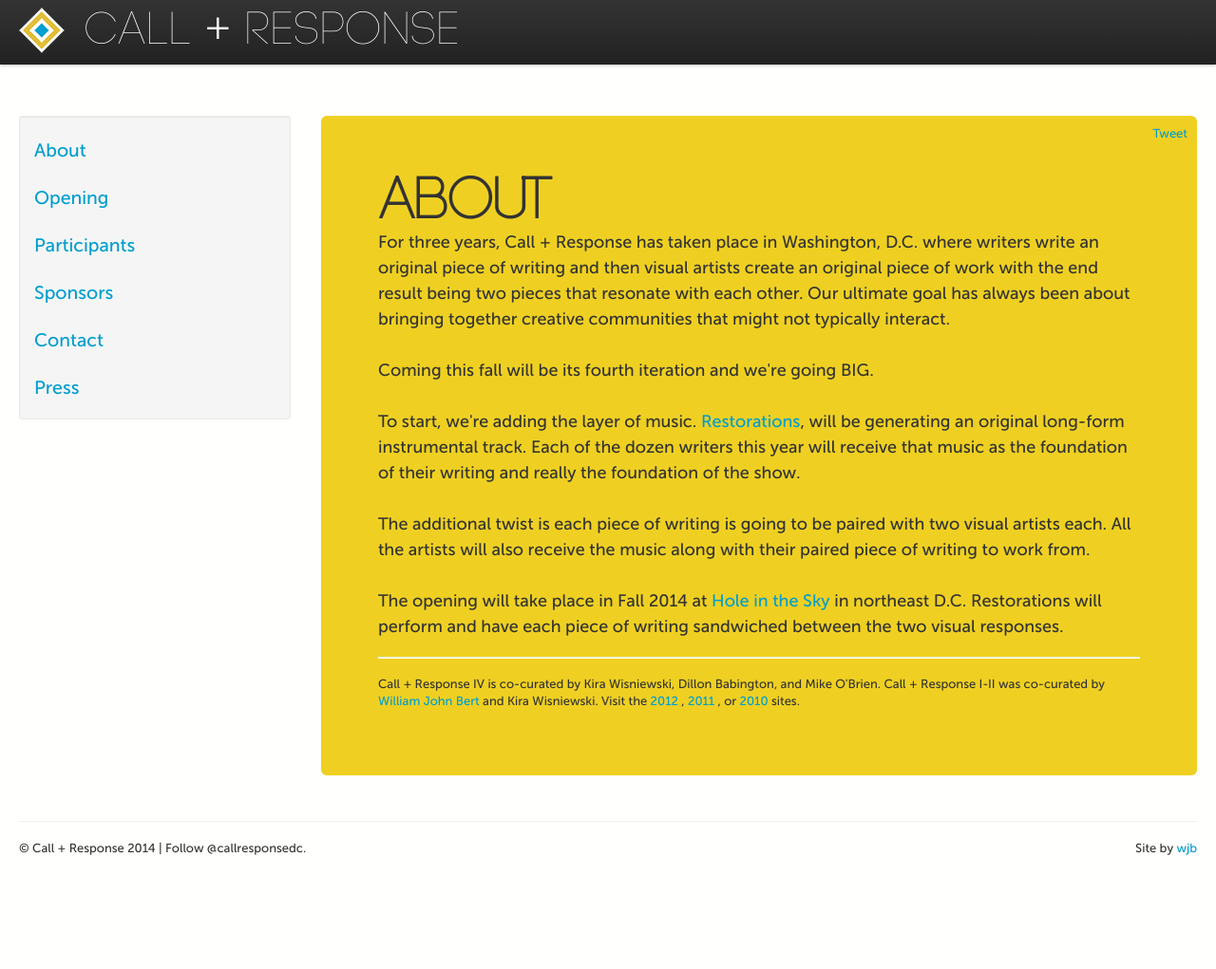
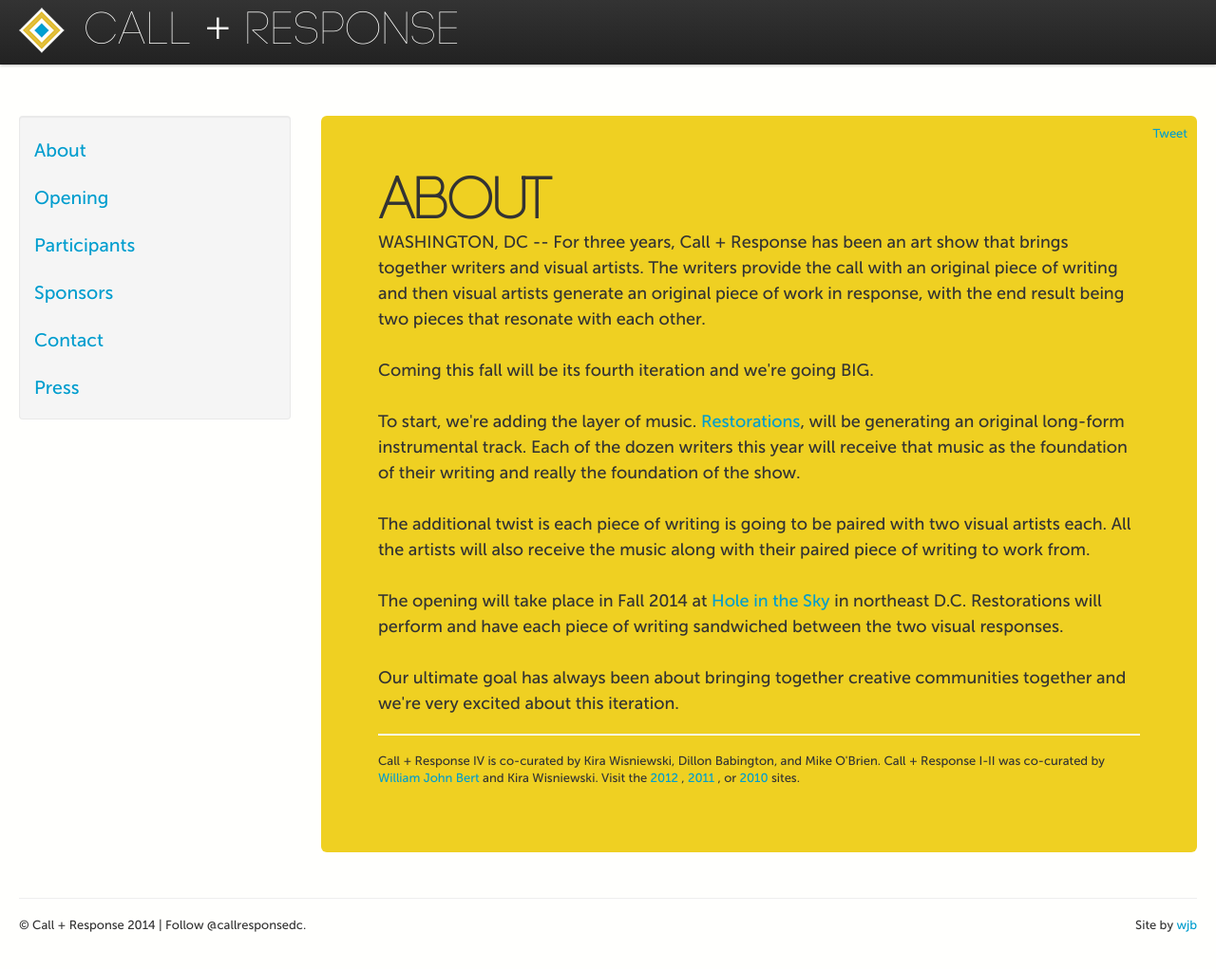
Before and after one commit to callandresponsedc/callandresponsedc, a Jekyll site: the page built from about/index.html, in a window 1280 px wide and 1033 px high. Shown: the top 1021 px of the window at 95% size. Built offline with Jekyll 4.4.1, drawn with Linux system fonts in a browser that asks for light colours; Markdown is read by kramdown in place of the engine named in the settings; comment, search, counter and statistics services are not loaded.

Commit message:
Update index.html

```diff
--- a/about/index.html
+++ b/about/index.html
@@ -6,8 +6,8 @@ title: About
 <h1>About
 </h1>
 <p>
-  For three years, Call + Response has taken place in Washington, D.C. where writers write an original piece of writing and then visual artists create an original piece of work with the end result being two pieces that resonate with each other. Our ultimate goal has always been about bringing together creative communities that might not typically interact.
- <br/><br/>
+  WASHINGTON, DC -- For three years, Call + Response has been an art show that brings together writers and visual artists. The writers provide the call with an original piece of writing and then visual artists generate an original piece of work in response, with the end result being two pieces that resonate with each other.
+  <br/><br/>
 Coming this fall will be its fourth iteration and we're going BIG.
  <br/><br/>
 To start, we're adding the layer of music. <a href="http://restorations.bandcamp.com/">Restorations</a>, will be generating an original long-form instrumental track. Each of the dozen writers this year will receive that music as the foundation of their writing and really the foundation of the show.
@@ -15,6 +15,9 @@ To start, we're adding the layer of music. <a href="http://restorations.bandcamp
 The additional twist is each piece of writing is going to be paired with two visual artists each. All the artists will also receive the music along with their paired piece of writing to work from.
  <br/><br/>
 The opening will take place in Fall 2014 at <a href="http://www.holeintheskydc.com/">Hole in the Sky</a> in northeast D.C. Restorations will perform and have each piece of writing sandwiched between the two visual responses.
+<br/><br/>
+Our ultimate goal has always been about bringing together creative communities together and we're very excited about this iteration.
+
 </p>
 <p><hr>
   Call + Response IV is co-curated
```
